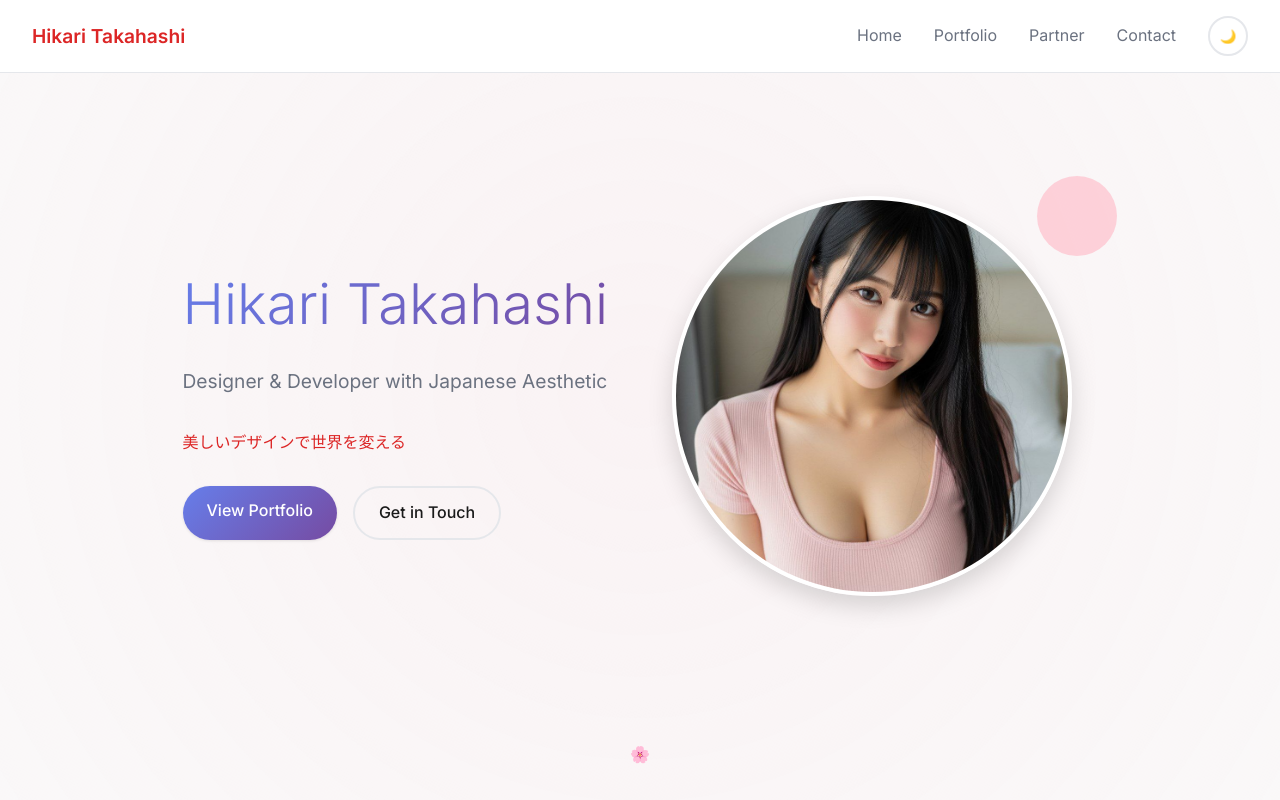
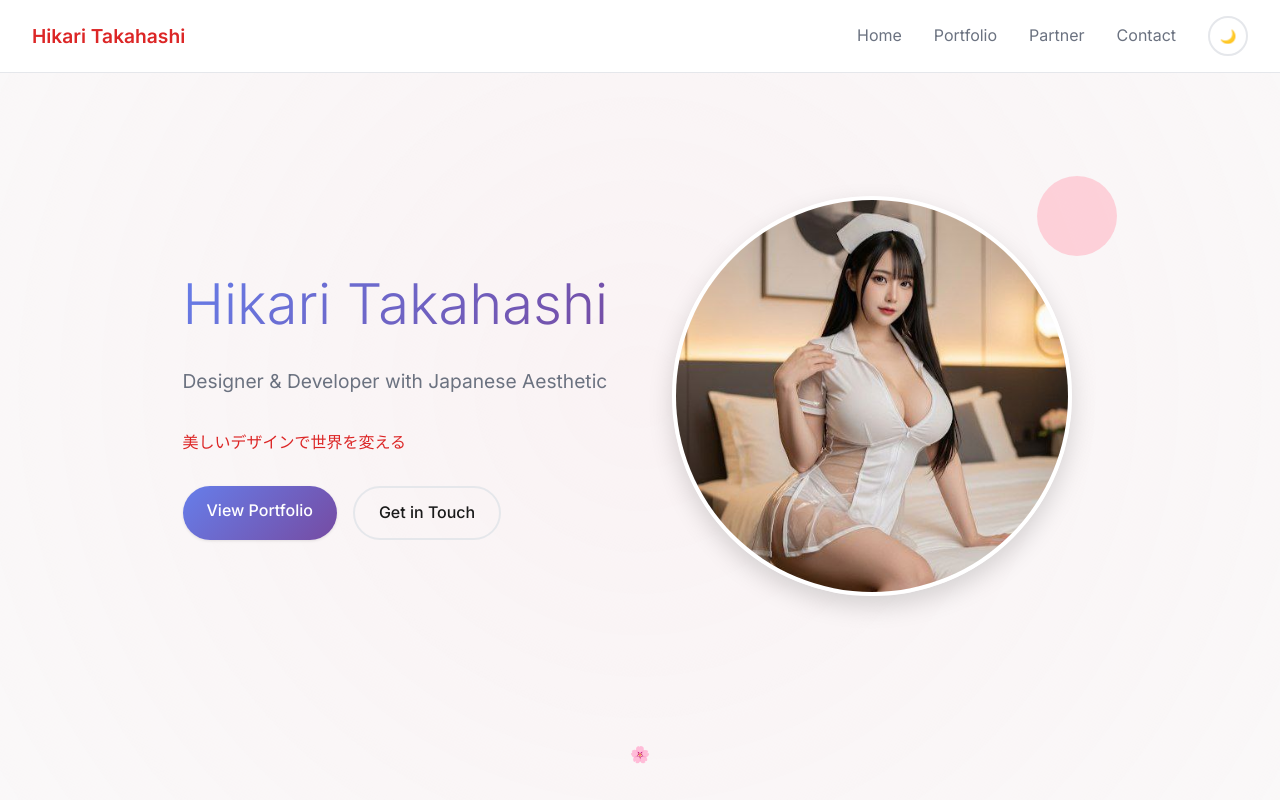
Before and after one commit to engineerhikari/portfolio, a plain HTML site: page index.html in a window 1280 px wide. Shown: the top 800 px of the page. Drawn offline with Linux system fonts and the light colour scheme.

Commit message:
Update index.html

```diff
--- a/index.html
+++ b/index.html
@@ -516,7 +516,7 @@
                         </div>
                     </div>
                     <div class="profile-container">
-                        <img src="https://github.com/engineerhikari/portfolio/blob/main/photo_2025-07-21_20-25-52.jpg"
+                        <img src="https://raw.githubusercontent.com/engineerhikari/portfolio/refs/heads/main/photo_2025-07-21_20-34-03.jpg"
                              alt="Hikari Takahashi - Professional Japanese Designer and Developer"
                              class="profile-image"
                              loading="eager">
```
